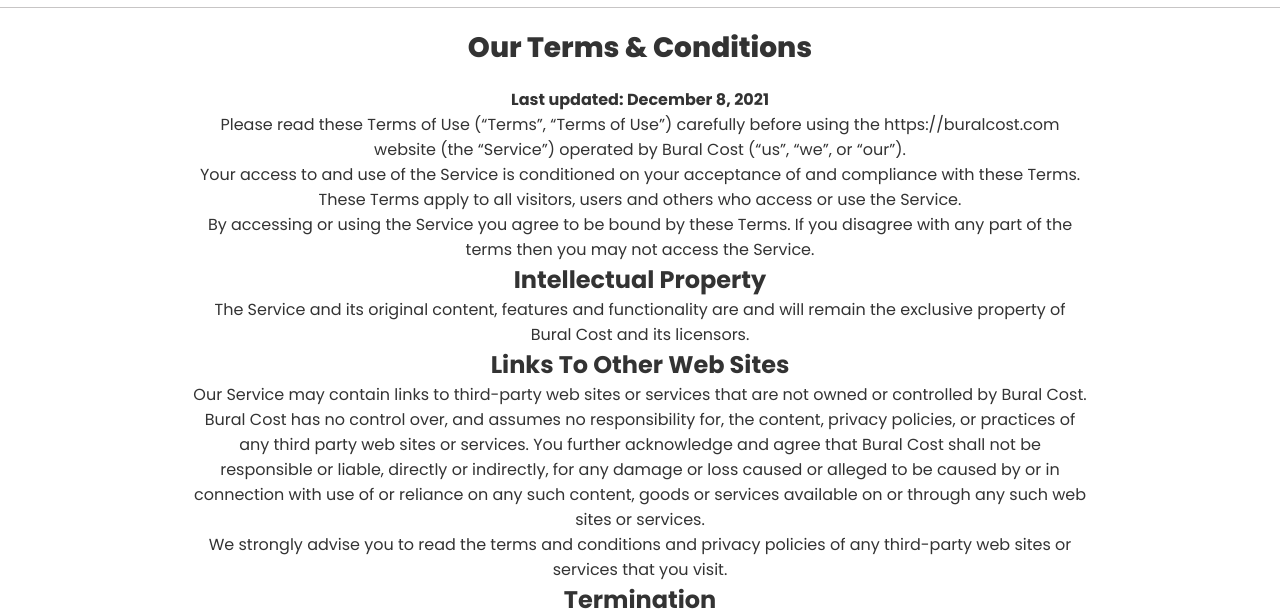
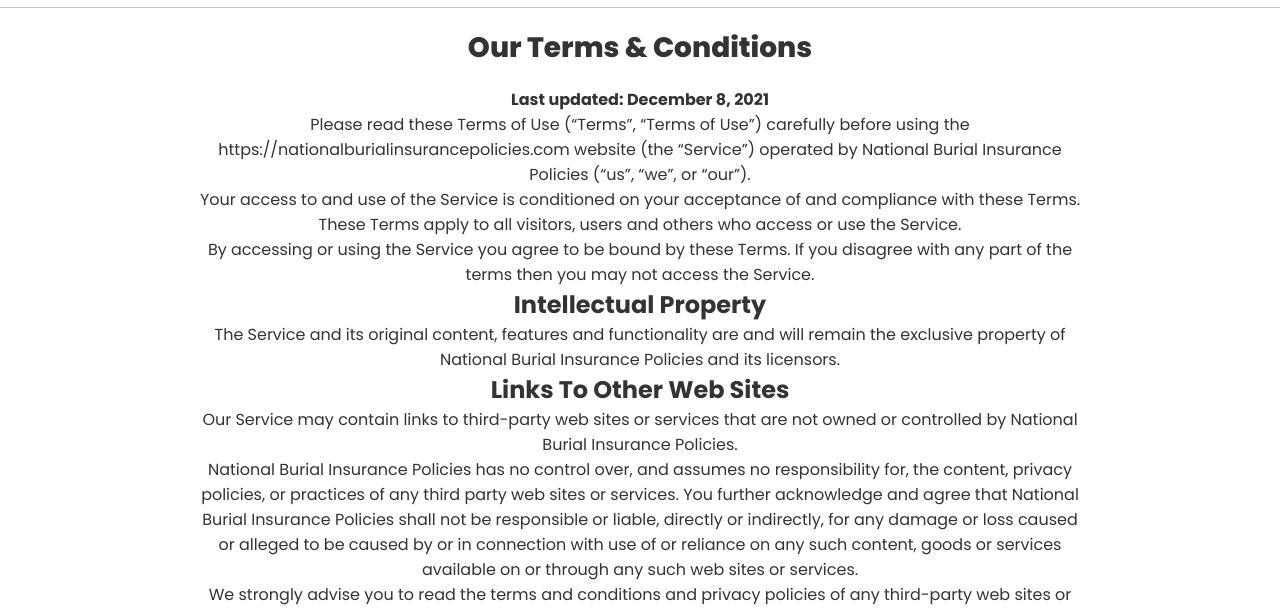
Before and after one commit to schraderweb/finalexpenses, a plain HTML site: page terms-conditions.html in a window 1280 px wide. Shown: the part 145-756 px from the top of the page. Drawn offline with Linux system fonts and the light colour scheme.

Commit message:
Update terms-conditions.html

```diff
--- a/terms-conditions.html
+++ b/terms-conditions.html
@@ -39,14 +39,14 @@
 
 
      <p><strong>Last updated: December 8, 2021</strong></p>
-<p>Please read these Terms of Use (“Terms”, “Terms of Use”) carefully before using the https://buralcost.com website (the “Service”) operated by Bural Cost (“us”, “we”, or “our”).</p>
+<p>Please read these Terms of Use (“Terms”, “Terms of Use”) carefully before using the https://nationalburialinsurancepolicies.com website (the “Service”) operated by National Burial Insurance Policies (“us”, “we”, or “our”).</p>
 <p>Your access to and use of the Service is conditioned on your acceptance of and compliance with these Terms. These Terms apply to all visitors, users and others who access or use the Service.</p>
 <p>By accessing or using the Service you agree to be bound by these Terms. If you disagree with any part of the terms then you may not access the Service.</p>
 <h2 class="wp-block-heading">Intellectual Property</h2>
-<p>The Service and its original content, features and functionality are and will remain the exclusive property of Bural Cost and its licensors.</p>
+<p>The Service and its original content, features and functionality are and will remain the exclusive property of National Burial Insurance Policies and its licensors.</p>
 <h2 class="wp-block-heading">Links To Other Web Sites</h2>
-<p>Our Service may contain links to third-party web sites or services that are not owned or controlled by Bural Cost.</p>
-<p>Bural Cost has no control over, and assumes no responsibility for, the content, privacy policies, or practices of any third party web sites or services. You further acknowledge and agree that Bural Cost shall not be responsible or liable, directly or indirectly, for any damage or loss caused or alleged to be caused by or in connection with use of or reliance on any such content, goods or services available on or through any such web sites or services.</p>
+<p>Our Service may contain links to third-party web sites or services that are not owned or controlled by National Burial Insurance Policies.</p>
+<p>National Burial Insurance Policies has no control over, and assumes no responsibility for, the content, privacy policies, or practices of any third party web sites or services. You further acknowledge and agree that National Burial Insurance Policies shall not be responsible or liable, directly or indirectly, for any damage or loss caused or alleged to be caused by or in connection with use of or reliance on any such content, goods or services available on or through any such web sites or services.</p>
 <p>We strongly advise you to read the terms and conditions and privacy policies of any third-party web sites or services that you visit.</p>
 <h2 class="wp-block-heading">Termination</h2>
 <p>We may terminate or suspend access to our Service immediately, without prior notice or liability, for any reason whatsoever, including without limitation if you breach the Terms.</p>
```
